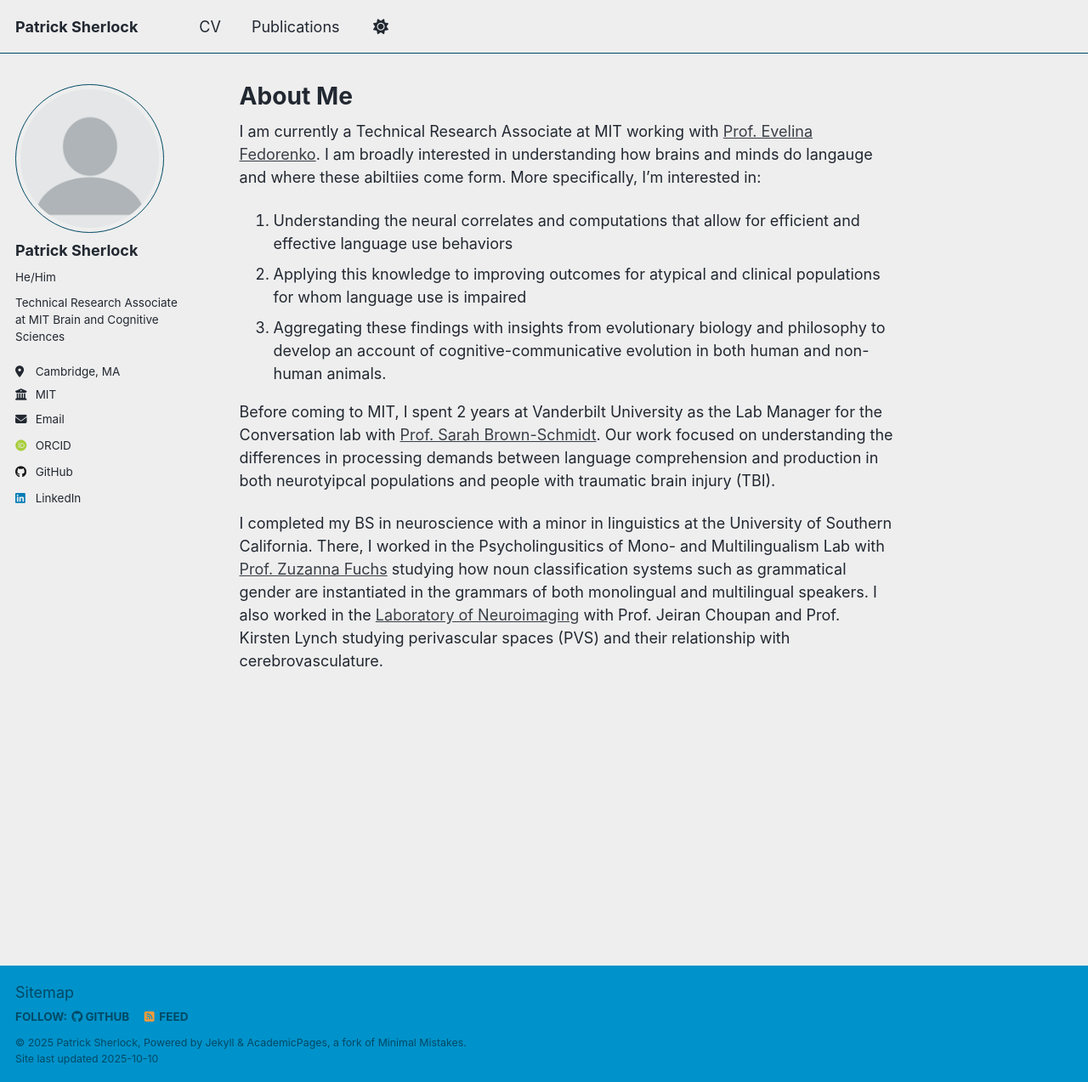
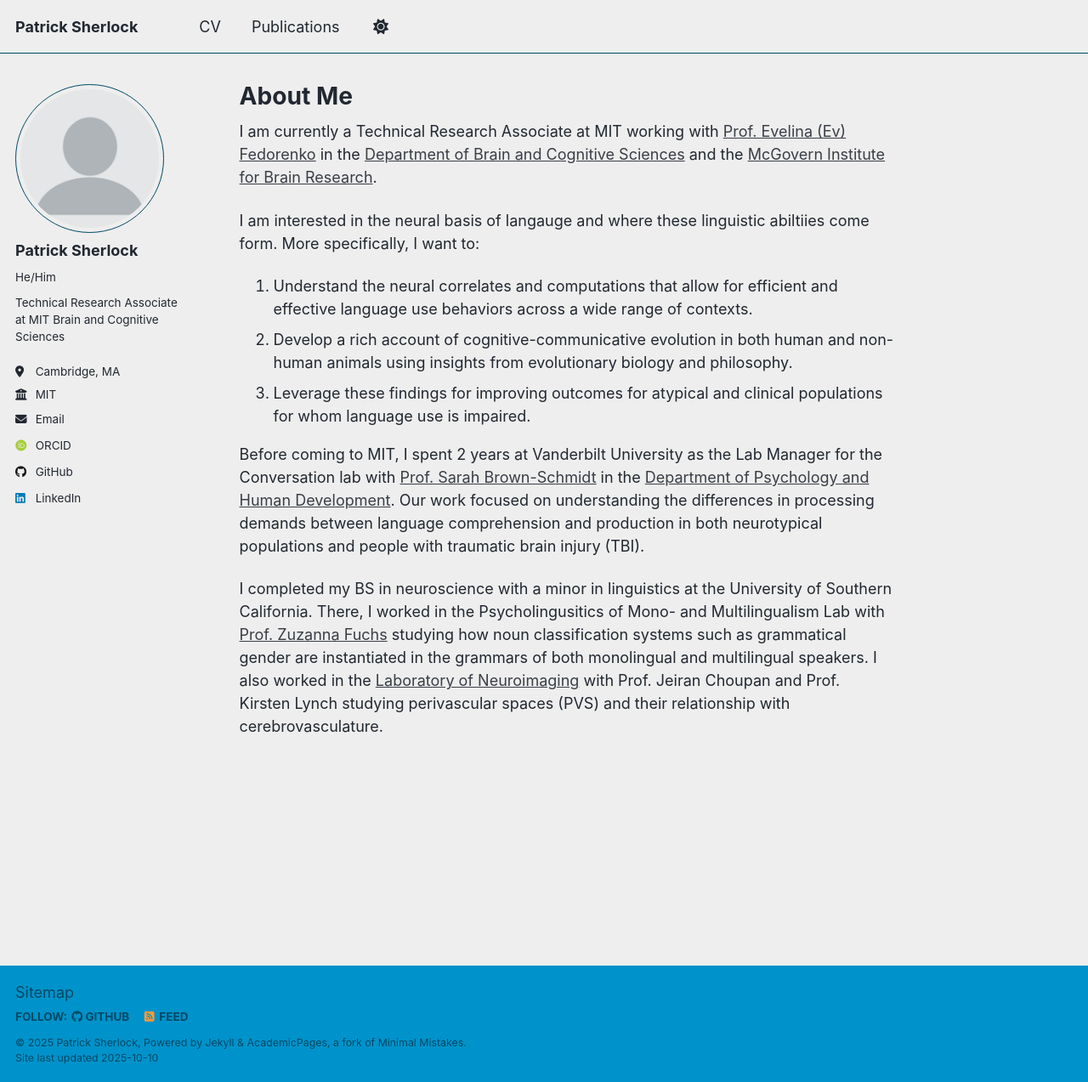
Before and after one commit to patricksherlock/patricksherlock.github.io, a Jekyll site: the page built from _pages/about.md, in a window 1280 px wide and 1273 px high. Shown: the whole window at 85% size. Built offline with Jekyll 4.4.1, drawn with Linux system fonts in a browser that asks for light colours; some web fonts are replaced; a script that is not in the unit is left out.

Commit message:
Update about.md

```diff
--- a/_pages/about.md
+++ b/_pages/about.md
@@ -8,11 +8,14 @@ redirect_from:
 ---
 
 
-I am currently a Technical Research Associate at MIT working with [Prof. Evelina Fedorenko](https://evlab.mit.edu/). I am broadly interested in understanding how brains and minds do langauge and where these abiltiies come form. More specifically, I'm interested in:
-1. Understanding the neural correlates and computations that allow for efficient and effective language use behaviors
-2. Applying this knowledge to improving outcomes for atypical and clinical populations for whom language use is impaired
-3. Aggregating these findings with insights from evolutionary biology and philosophy to develop an account of cognitive-communicative evolution in both human and non-human animals.
+I am currently a Technical Research Associate at MIT working with [Prof. Evelina (Ev) Fedorenko](https://evlab.mit.edu/) in the [Department of Brain and Cognitive Sciences](https://bcs.mit.edu/) and the [McGovern Institute for Brain Research](https://mcgovern.mit.edu/).
 
-Before coming to MIT, I spent 2 years at Vanderbilt University as the Lab Manager for the Conversation lab with [Prof. Sarah Brown-Schmidt](https://www.sarahbrownschmidt.com/). Our work focused on understanding the differences in processing demands between language comprehension and production in both neurotyipcal populations and people with traumatic brain injury (TBI).
+I am interested in the neural basis of langauge and where these linguistic abiltiies come form. More specifically, I want to:
+
+1. Understand the neural correlates and computations that allow for efficient and effective language use behaviors across a wide range of contexts.
+2. Develop a rich account of cognitive-communicative evolution in both human and non-human animals using insights from evolutionary biology and philosophy.
+3. Leverage these findings for improving outcomes for atypical and clinical populations for whom language use is impaired.
+
+Before coming to MIT, I spent 2 years at Vanderbilt University as the Lab Manager for the Conversation lab with [Prof. Sarah Brown-Schmidt](https://www.sarahbrownschmidt.com/) in the [Department of Psychology and Human Development](https://peabody.vanderbilt.edu/academics/departments/psych/). Our work focused on understanding the differences in processing demands between language comprehension and production in both neurotypical populations and people with traumatic brain injury (TBI).
 
 I completed my BS in neuroscience with a minor in linguistics at the University of Southern California. There, I worked in the Psycholingusitics of Mono- and Multilingualism Lab with [Prof. Zuzanna Fuchs](https://www.zuzannazfuchs.com/) studying how noun classification systems such as grammatical gender are instantiated in the grammars of both monolingual and multilingual speakers. I also worked in the [Laboratory of Neuroimaging](https://loni.usc.edu/) with Prof. Jeiran Choupan and Prof. Kirsten Lynch studying perivascular spaces (PVS) and their relationship with cerebrovasculature.
```
